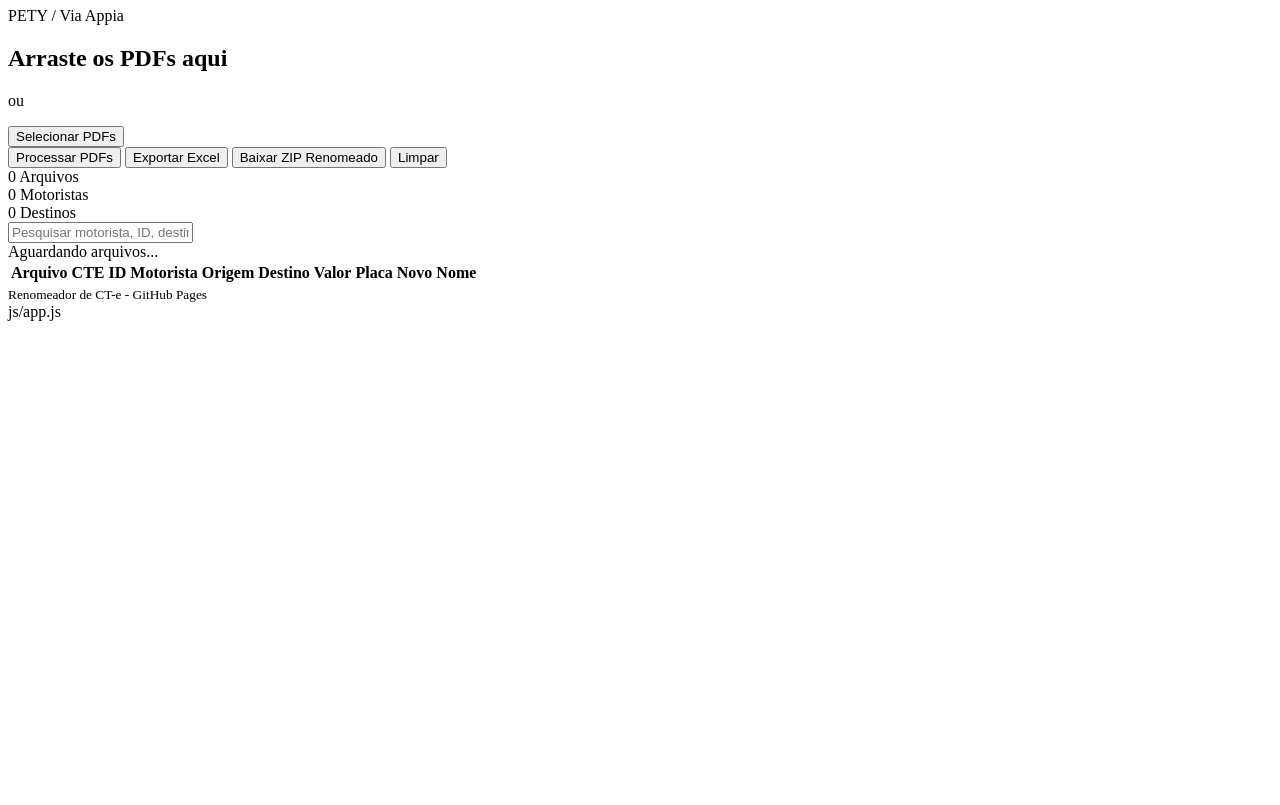
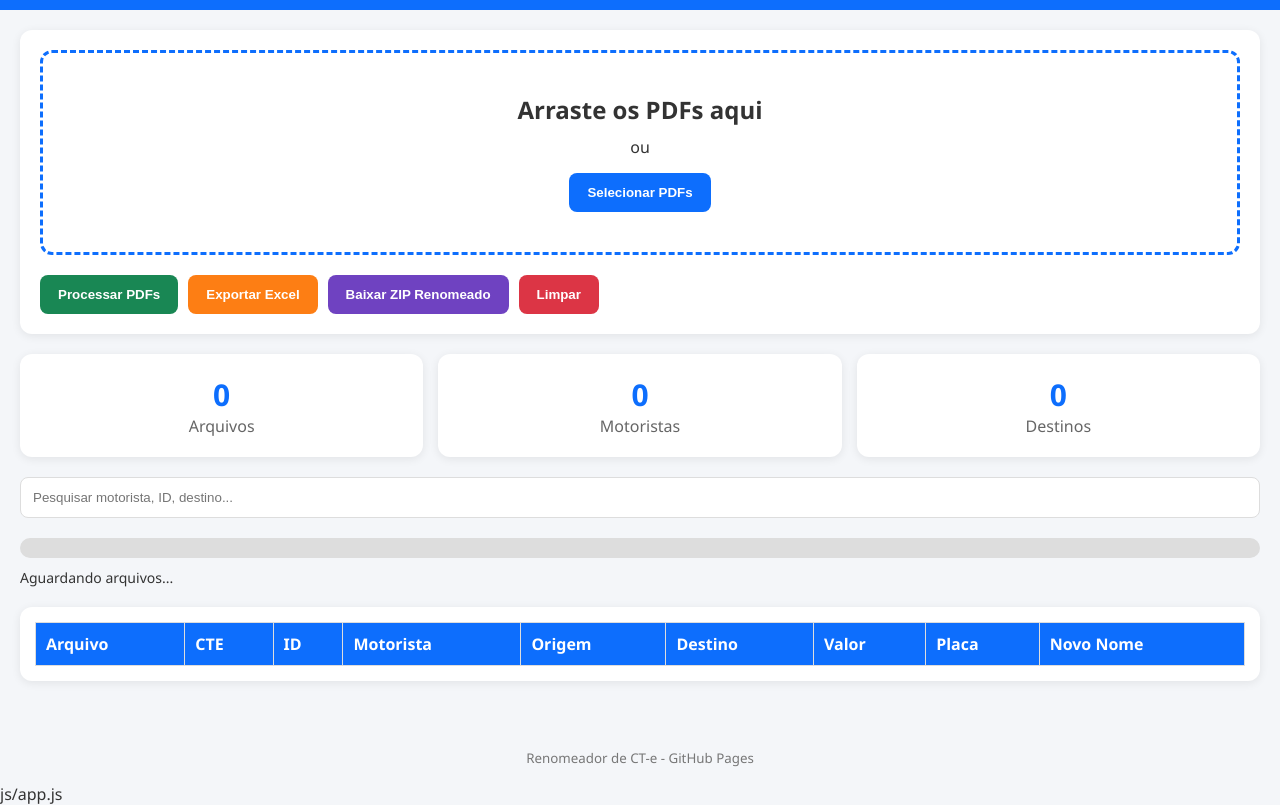
Before and after one commit to anthonygrupopralog-eng/renomeador-cte, a plain HTML site: page index.html in a window 1280 px wide. Shown: the part 100-905 px from the top of the page. Before the commit the page ends 800 px from the top, so only its background shows below. Drawn offline with nearby package versions, Linux system fonts and the light colour scheme.

Commit message:
Update index.html

```diff
--- a/index.html
+++ b/index.html
@@ -5,10 +5,11 @@
     <meta name="viewport" content="width=device-width, initial-scale=1.0">
     <title>Renomeador de CT-e</title>
 
-    css/style.css
+    <!-- CSS -->
+    <link rel="stylesheet" href="css/style.css">
 
     <!-- Bibliotecas -->
-    https://cdnjs.cloudflare.com/ajax/libs/pdf.js/3.11.174/pdf.min.js
+    <script src="https://cdnjs.cloudflare.com/ajax/libs/pdf.js/3.11.174/pdf.min.js"></script>
     <script src="https://cdnjs.cloudflare.com/ajax/libs/jszip/3.10.1/jszip.min.js"></script>
     <script src="https://cdnjs.cloudflare.com/ajax/libs/xlsx/0.18.5/xlsx.full.min.js"></script>
 </head>
```
